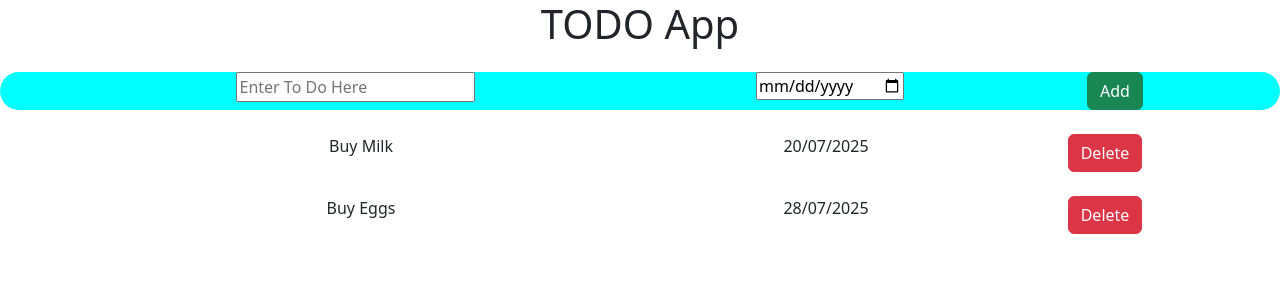
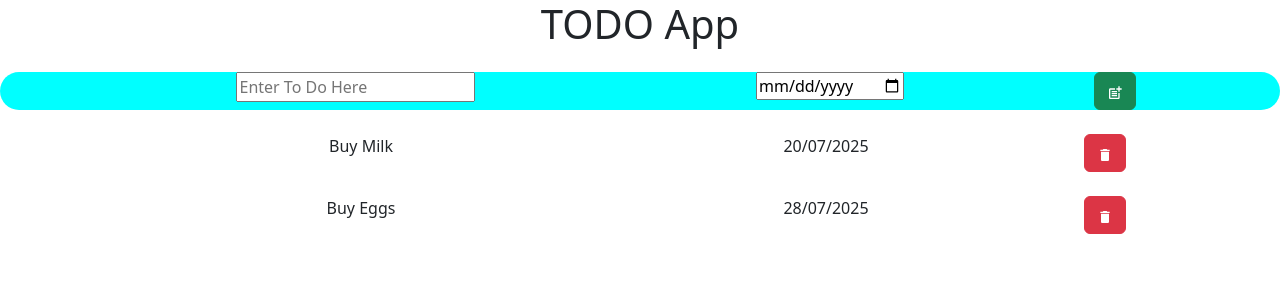
Before and after one commit to ItsVaishnav/todo_app, a React (Vite) app: page / in a window 1280 px wide. Shown: the top 300 px of the page. Built offline with nearby package versions, Linux system fonts and the light colour scheme.

Commit message:
Ui Updated

```diff
--- a/package.json
+++ b/package.json
@@ -13,7 +13,8 @@
     "bootstrap": "^5.3.7",
     "classnames": "^2.5.1",
     "react": "^19.1.0",
-    "react-dom": "^19.1.0"
+    "react-dom": "^19.1.0",
+    "react-icons": "^5.5.0"
   },
   "devDependencies": {
     "@eslint/js": "^9.25.0",
--- a/src/components/AddTodo.jsx
+++ b/src/components/AddTodo.jsx
@@ -1,4 +1,5 @@
 import styles from "./AddTodo.module.css";
+import { MdOutlinePostAdd } from "react-icons/md";
 
 function AddTodo({HandleOnAdd, HandleOnChangeDate, HandleOnChangeName , name , date}) {
   return (
@@ -13,7 +14,7 @@ function AddTodo({HandleOnAdd, HandleOnChangeDate, HandleOnChangeName , name , d
         </div>
         <div className="col-2">
           <button type="button" className="btn btn-success" onClick={HandleOnAdd}>
-            Add
+            <MdOutlinePostAdd />
           </button>
         </div>
       </div>
--- a/src/components/ShowTodo.jsx
+++ b/src/components/ShowTodo.jsx
@@ -1,3 +1,5 @@
+import { MdDelete } from "react-icons/md";
+
 function ShowTodo(props) {
   let {todoname , tododate} = props.element;
   return (
@@ -7,7 +9,7 @@ function ShowTodo(props) {
         <div className="col-4">{tododate}</div>
         <div className="col-2">
           <button type="button" className="btn btn-danger" onClick={()=>{props.handleOnDelete(props.element)}}>
-            Delete
+            <MdDelete />
           </button>
         </div>
       </div>
```
Also changed, not shown: 1 other file (tests, documents, lock files or other folders).
